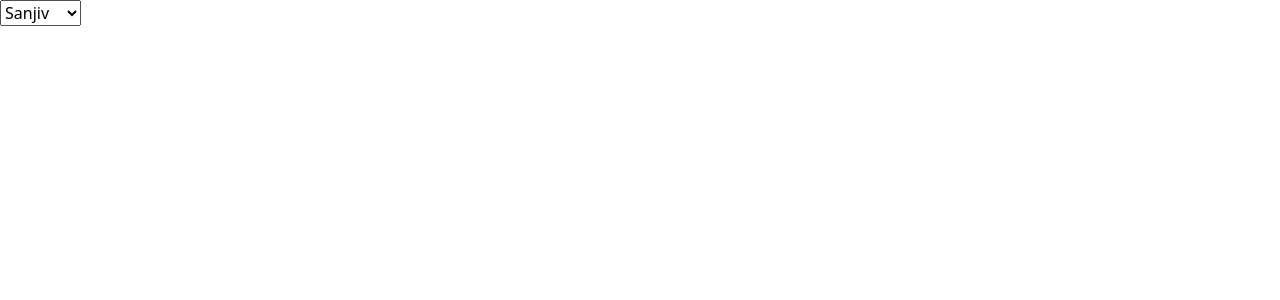
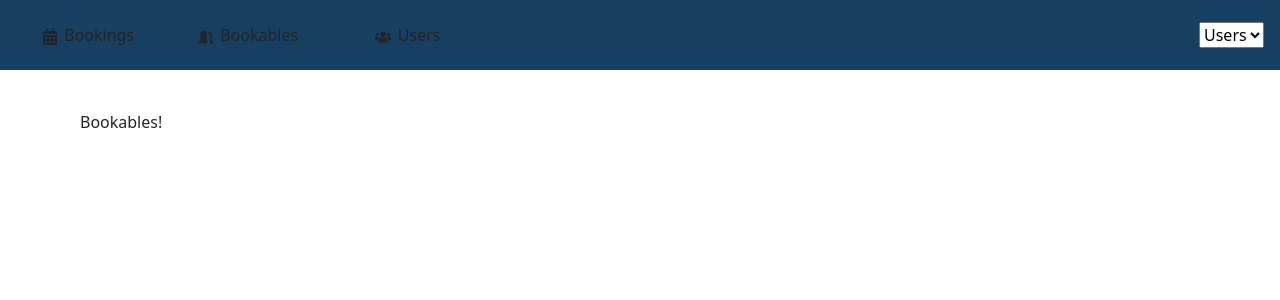
Before and after one commit to Kevin-Karanja-098/reacthooks, a React (Create React App) app: page /bookables in a window 1280 px wide. Shown: the top 300 px of the page. Built offline with nearby package versions, Linux system fonts and the light colour scheme.

Commit message:
error in the app

```diff
--- a/src/components/App.js
+++ b/src/components/App.js
@@ -1,35 +1,47 @@
-import React, { useState, useEffect } from "react";
+import React from "react";
+import { BrowserRouter as Router, Routes, Route, Link } from "react-router-dom";
+import "../App.css";
+import { FaCalendarAlt, FaDoorOpen, FaUsers } from "react-icons/fa";
+import BookablesPage from "./Bookables/BookablesPage";
+import BookingsPage from "./Bookables/BookingsPage";
+import UsersPage from "./Users/UsersPage";
+import UserPicker from "./Users/UserPicker";
 
-export default function UserStorage () {
-
-    const [user, setUser] = useState("Sanjiv");
-
-    useEffect(() => {
-
-        const storedUser = window.localStorage.getItem("user");
-
-        console.log('amazing')
-
-        if (storedUser) {
-
-            setUser(storedUser);
-
-        }
-
-    },[]);
-
-    useEffect(() => {
-
-        window.localStorage.setItem("user", user);
-
-    },[user] );
-
-    return (
-        <select value={user} onChange={e => setUser(e.target.value)}>
-        <option>Jason</option>
-        <option>Akiko</option>
-        <option>Clarisse</option>
-        <option>Sanjiv</option>
-        </select>
-    );
+export default function App() {
+  return (
+    <Router>
+      <div className="App">
+        <header>
+          <nav>
+            <ul>
+              <li>
+                <Link to="/bookings" className="btn btn-header">
+                  <FaCalendarAlt />
+                  <span>Bookings</span>
+                </Link>
+              </li>
+              <li>
+                <Link to="/bookables" className="btn btn-header">
+                  <FaDoorOpen />
+                  <span>Bookables</span>
+                </Link>
+              </li>
+              <li>
+                <Link to="/users" className="btn btn-header">
+                  <FaUsers />
+                  <span>Users</span>
+                </Link>
+              </li>
+            </ul>
+          </nav>
+          <UserPicker />
+        </header>
+        <Routes>
+          <Route path="/bookings" element={<BookingsPage />} />
+          <Route path="/bookables" element={<BookablesPage />} />
+          <Route path="/users" element={<UsersPage />} />
+        </Routes>
+      </div>
+    </Router>
+  );
 }
--- /dev/null
+++ b/src/components/Bookables/BookablesList.js
@@ -0,0 +1,85 @@
+import React, { useState, Fragment } from "react";
+import { bookables, sessions, days } from "../../static.json";
+import { FaArrowRight } from "react-icons/fa";
+
+export default function BookablesList() {
+
+  const [group, setGroup] = useState("Kit");
+
+
+  const bookablesInGroup = bookables.filter((b) => b.group === group);
+
+
+  const [bookableIndex, setBookableIndex] = useState(0);
+
+
+  const groups = [...new Set(bookables.map((b) => b.group))];
+
+
+  const bookable = bookablesInGroup[bookableIndex];
+
+
+  const [hasDetails, setHasDetails] = useState(false);
+
+
+  function nextBookable() {
+    setBookableIndex((i) => (i + 1) % bookablesInGroup.length);
+  }
+
+  return (
+    <Fragment>
+
+      <div>
+
+      </div>
+
+
+      {bookable && (
+        <div className="bookable-details">
+          <div className="item">
+            <div className="item-header">
+
+              <h2>{bookable.title}</h2>
+              <span className="controls">
+
+                <label>
+                  <input
+                    type="checkbox"
+                    checked={hasDetails}
+                    onChange={() => setHasDetails((has) => !has)}
+                  />
+                  Show Details
+                </label>
+              </span>
+            </div>
+
+
+            <p>{bookable.notes}</p>
+
+
+            {hasDetails && (
+              <div className="item-details">
+                <h3>Availability</h3>
+                <div className="bookable-availability">
+
+                  <ul>
+                    {bookable.days.sort().map((d) => (
+                      <li key={d}>{days[d]}</li>
+                    ))}
+                  </ul>
+
+
+                  <ul>
+                    {bookable.sessions
+                        .map((s) => (<li key={s}>{sessions[s]}</li>
+                    ))}
+                  </ul>
+                </div>
+              </div>
+            )}
+          </div>
+        </div>
+      )}
+    </Fragment>
+  );
+}
--- /dev/null
+++ b/src/components/Bookables/BookingsPage.js
@@ -0,0 +1,8 @@
+import BookablesList from "./BookablesList";
+export default function BookablesPage () {
+return (
+<main className="bookables-page">
+<BookablesList/>
+</main>
+);
+}
--- a/src/index.js
+++ b/src/index.js
@@ -1,12 +1,12 @@
 import ReactDOM from 'react-dom';
 import "./index.css";
-import UserStorage  from './components/App';
+import App  from './components/App';
 
 import "bootstrap/dist/css/bootstrap.min.css";
 
 import "bootstrap/dist/js/bootstrap.bundle.min";
 
 ReactDOM.render(
-  <UserStorage   />,
+  <App   />,
   document.getElementById('root')
 )
```
Also changed, not shown: src/components/BookablesList.js (deleted, +0 -30 lines), src/components/Bookings/BookingsPage.js (deleted).
